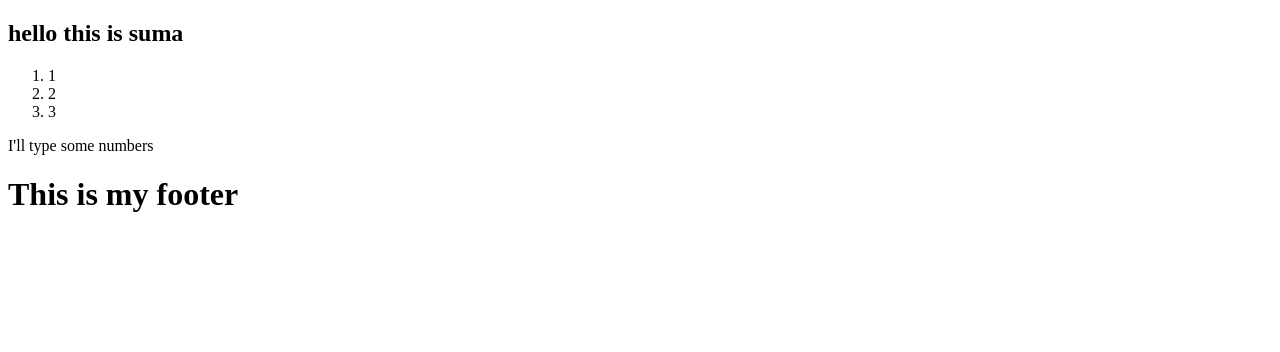
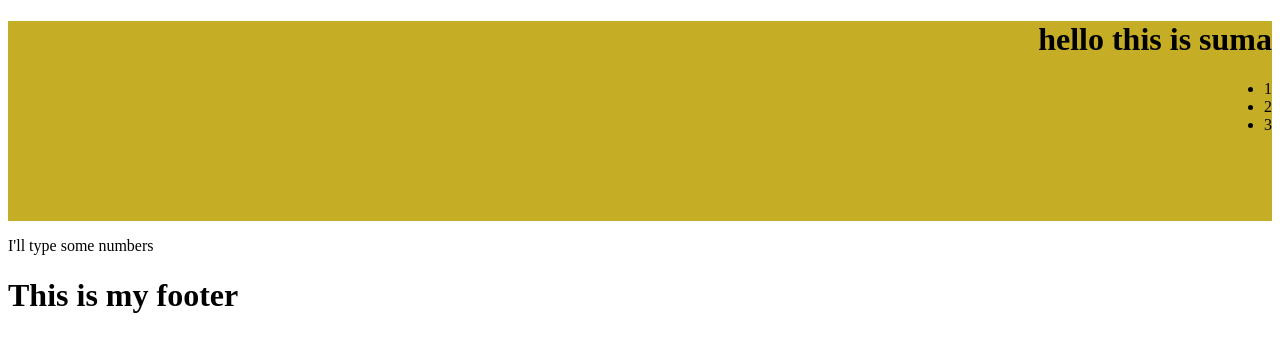
Before and after one commit to sumasubbu/react, a React (Create React App) app: page / in a window 1280 px wide. Shown: the top 352 px of the page. Built offline with nearby package versions, Linux system fonts and the light colour scheme.

Commit message:
added css styling to the header

```diff
--- a/src/components/Header.js
+++ b/src/components/Header.js
@@ -1,17 +1,18 @@
 import React from "react";
+import "./css/style.css"
 
 function Header() {
   return (
     <div>
-      <nav>
+      <header className= "navbar">
         <h1>hello this is suma</h1>
 
-        <ol>
+        <ul>
           <li>1</li>
           <li>2</li>
           <li>3</li>
-        </ol>
-      </nav>
+        </ul>
+      </header>
     </div>
   );
 }
--- /dev/null
+++ b/src/components/css/style.css
@@ -0,0 +1,5 @@
+.navbar{
+    background-color: rgb(197, 173, 37);
+    justify-items: right;
+    height: 200px;
+}
--- a/src/index.js
+++ b/src/index.js
@@ -3,6 +3,7 @@ import ReactDOM from "react-dom"
 // import './index.css';
 // import App from './App';
 import * as serviceWorker from './serviceWorker';
+// import App2 from "./components/App2"
 import App1 from "./components/App1"
 
 
```
Also changed, not shown: src/components/App1.js (+14 -12 lines), src/components/App2.js (added, +18 -0 lines).
